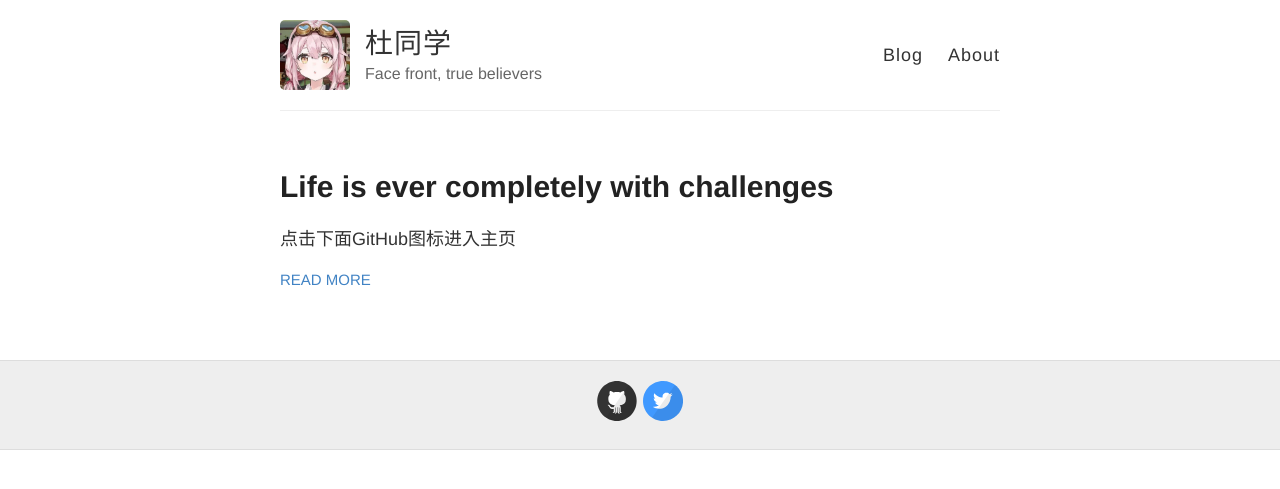
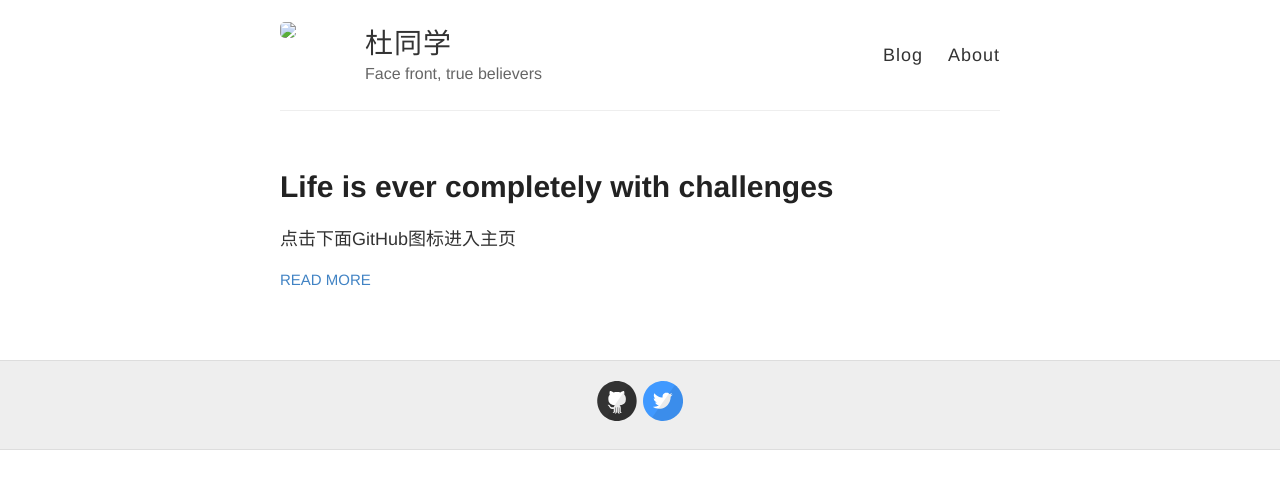
Before and after one commit to DCwindfly/DCwindfly.github.io, a Jekyll site: the page built from index.html, in a window 1280 px wide. Shown: the top 489 px of the page. Built offline with Jekyll 4.4.1, drawn with Linux system fonts in a browser that asks for light colours.

Commit message:
Update _config.yml

```diff
--- a/_config.yml
+++ b/_config.yml
@@ -9,7 +9,7 @@ name: 杜同学
 description: Face front, true believers
 
 # URL of your avatar or profile pic (you could use your GitHub profile pic)
-avatar: https://github.com/DCwindfly/DCwindfly.github.io/blob/main/images/yctflogo.png
+avatar: main/images/yctflogo.png
 
 #
 # Flags below are optional
```
